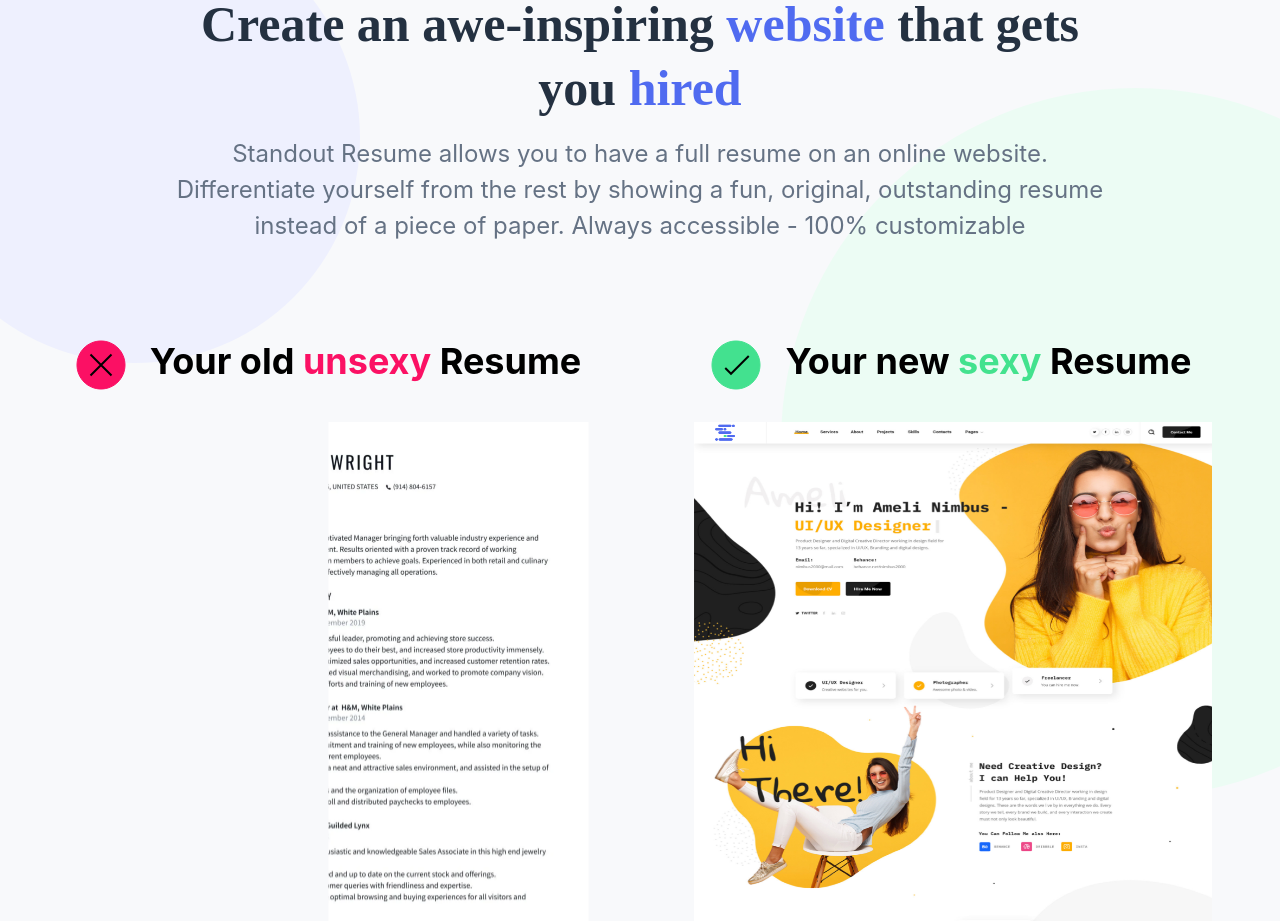
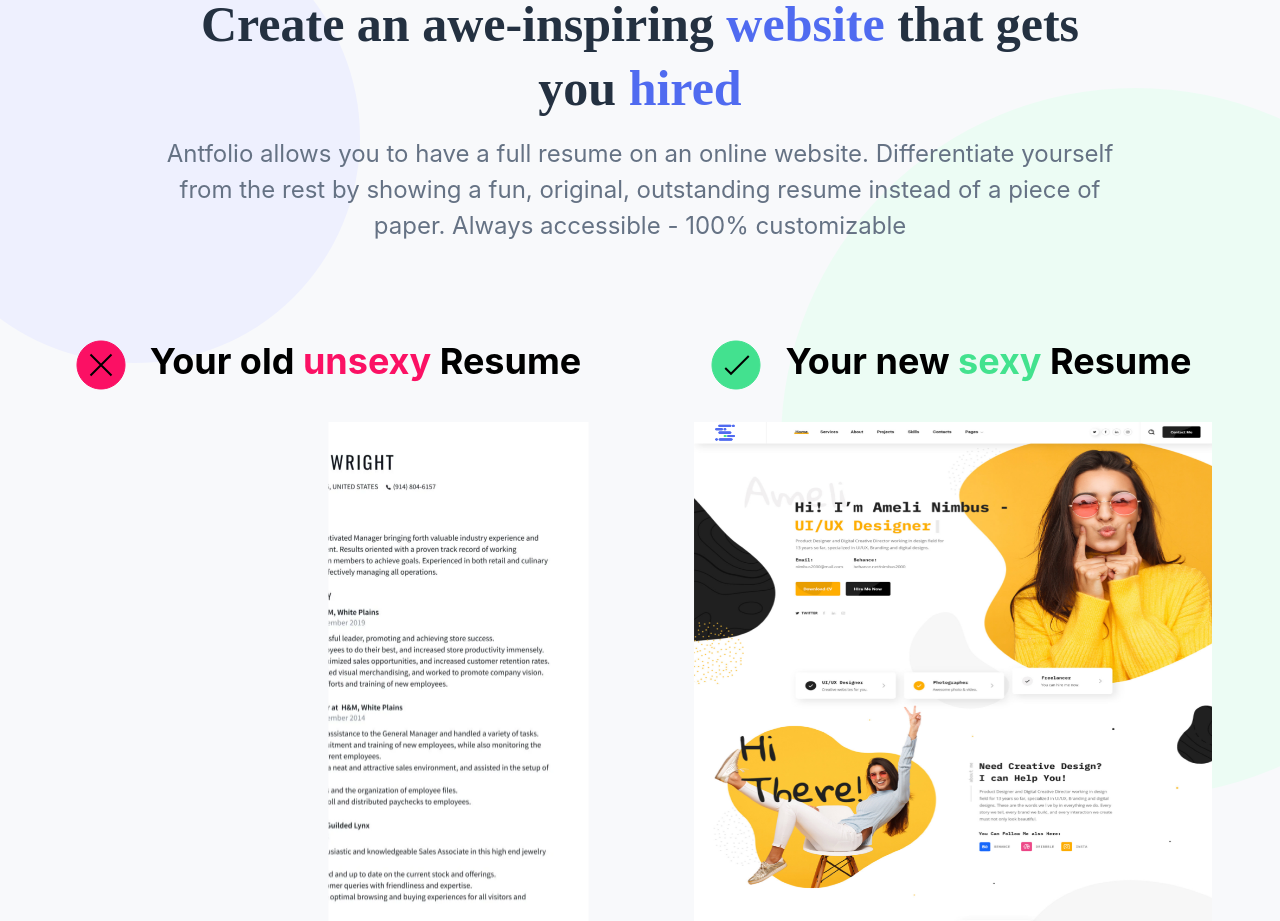
Before and after one commit to Achiaga/open-website-builder, a Next.js app: page / in a window 1280 px wide. Shown: the part 780-1701 px from the top of the page. Built offline with nearby package versions, Linux system fonts and the light colour scheme; a web font is replaced by a local one.

Commit message:
fix startup name

```diff
--- a/builder/initial-data.js
+++ b/builder/initial-data.js
@@ -16,7 +16,7 @@ export const Fallback = {
         fontColor: 'rgb(11,110,153)',
         backgroundColor: 'rgb(221,235,241)',
         redirect: 'aa',
-        text: 'Welcome, to Standout Resume',
+        text: 'Welcome, to Antfolio',
       },
     },
   },
--- a/components/footer/index.js
+++ b/components/footer/index.js
@@ -65,7 +65,7 @@ const Features = () => {
         justifyContent="space-between"
         alignItems="center"
       >
-        <Link href="https://twitter.com/ResumesStandout" passHref={true}>
+        <Link href="https://twitter.com/antfolio_app" passHref={true}>
           <Button padding="0" border="none" bg="transparent">
             <Twitter />
           </Button>
--- a/components/made-with/index.js
+++ b/components/made-with/index.js
@@ -4,7 +4,7 @@ import LogoSvg from '../../assets/logo'
 const MadeWith = () => {
   return (
     <Box>
-      <a target="_blank" href="https://standout-resume.now.sh" rel="noreferrer">
+      <a target="_blank" href="https://antfolio.app" rel="noreferrer">
         <Box
           d="flex"
           pos="fixed"
@@ -25,7 +25,7 @@ const MadeWith = () => {
           </Box>
           Made with
           <Text ml="4px" color="primary.500" fontWeight="700">
-            Standout
+            Antfolio
           </Text>
         </Box>
       </a>
--- a/locales/en.js
+++ b/locales/en.js
@@ -16,7 +16,7 @@ export default {
     title_3: 'that gets you ',
     title_color_4: 'hired ',
     subtitle:
-			'Standout Resume allows you to have a full resume on an online website. Differentiate yourself from the rest by showing a fun, original, outstanding resume instead of a piece of paper. Always accessible - 100% customizable',
+      'Antfolio allows you to have a full resume on an online website. Differentiate yourself from the rest by showing a fun, original, outstanding resume instead of a piece of paper. Always accessible - 100% customizable',
     un_sexy_1: 'Your old ',
     un_sexy_color_2: 'unsexy ',
     un_sexy_3: 'Resume',
@@ -45,7 +45,7 @@ export default {
       'With your new web-resume sharing is as simple as sending a link.',
     feature_5: 'PDF support',
     feature_text_5:
-			'Dont worrry, we have you cover. Standout resume will create a pdf version just in case.',
+      'Dont worrry, we have you cover. Antfolio will create a pdf version just in case.',
     button: 'Start Creating',
   },
   subscription_modal: {
@@ -59,11 +59,11 @@ export default {
     body_4: 'for our beta testers.',
     progressLabel_color: '30 ',
     progressLabel: 'spots left',
-		footer_color_1: 'Standout Resume ',
+    footer_color_1: 'Antfolio ',
     footer: "is so fast and delightful — you'll feel like you have ",
     footer_color_2: 'superpowers.',
     join: 'Join',
-		join_color: 'Standout Resume',
+    join_color: 'Antfolio',
     email_subscription: 'Type your email',
     access: 'Get early access',
   },
@@ -119,4 +119,4 @@ export default {
     button: 'Sign Up',
   },
   button_success: "We'll reach shortly",
-};
+}
--- a/locales/es.js
+++ b/locales/es.js
@@ -16,7 +16,7 @@ export default {
     title_3: 'y consigue tu trabajo ',
     title_color_4: 'ideal',
     subtitle:
-			'Standout Resume te permite tener un currículum completo en una web online. Diferenciarse del resto mostrando un currículum divertido, original y excepcional en lugar de un CV de papel. Siempre accesible - 100% personalizable',
+      'Antfolio te permite tener un currículum completo en una web online. Diferenciarse del resto mostrando un currículum divertido, original y excepcional en lugar de un CV de papel. Siempre accesible - 100% personalizable',
     un_sexy_1: 'Tu viejo ',
     un_sexy_color_2: 'unsexy ',
     un_sexy_3: 'Currículum',
@@ -46,7 +46,7 @@ export default {
     feature_text_4: 'Compartir tu web-cv es tan sencillo como mandar un link',
     feature_5: 'Soporte para PDF',
     feature_text_5:
-			'No te preocupes, hemos pensado en todo, Standout resume genera una version en pdf (solo por si acaso 😉)',
+      'No te preocupes, hemos pensado en todo, Antfolio genera una version en pdf (solo por si acaso 😉)',
     button: 'Empieza a crear',
   },
   subscription_modal: {
@@ -60,11 +60,11 @@ export default {
     body_4: '',
     progressLabel_color: '30 ',
     progressLabel: 'cuentas restantes',
-		footer_color_1: 'Standout Resume ',
+    footer_color_1: 'Antfolio ',
     footer: 'es tan rapido y divertido de usar que te sentiras con ',
     footer_color_2: 'superpoderes.',
     join: 'Unete a',
-		join_color: 'Standout Resume',
+    join_color: 'Antfolio',
     email_subscription: 'Escribe tu email',
     access: 'Consigue acceso premiun',
   },
@@ -120,4 +120,4 @@ export default {
     button: 'registrate',
   },
   button_success: 'Te contacteremos pronto',
-};
+}
--- a/login/index.js
+++ b/login/index.js
@@ -95,7 +95,7 @@ const PublishSuccessModal = ({ setPublish }) => {
           cursor="pointer"
           paddingBottom={'4'}
         >
-          - https://www.yourUrl.standout-resume.now.sh
+          - https://www.yourUrl.antfolio.app
         </Text>
         <Text
           as="h3"
--- a/pages/user-signup.js
+++ b/pages/user-signup.js
@@ -17,7 +17,7 @@ const SignupPage = () => {
           name="google-site-verification"
           content="UadvCpBK-LYrfPuloDtGWCqlJeQKDZUy3XtQH0wOZ8E"
         />
-        <title>Standout Resume</title>
+        <title>Antfolio</title>
         <link rel="icon" href="/favicon.ico" />
       </Head>
     </Box>
```
Lines whose indentation alone changed are shown as unchanged.
